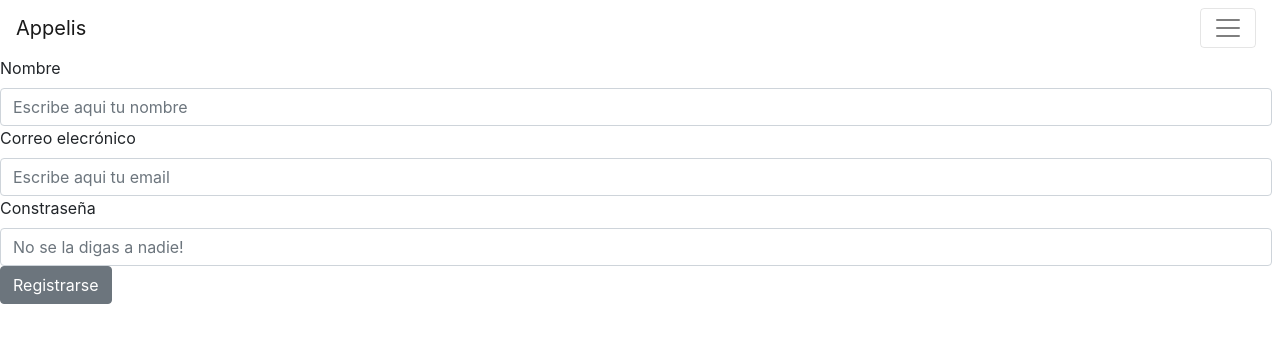
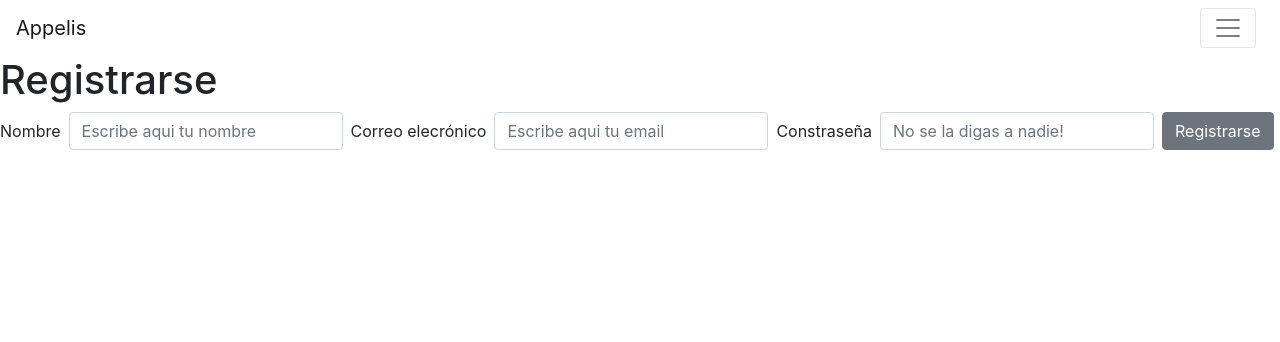
Before and after one commit to ejaramillom/appelis, a React (Create React App) app: page /register in a window 1280 px wide. Shown: the top 342 px of the page. Built offline with nearby package versions, Linux system fonts and the light colour scheme.

Commit message:
solved login functionality

```diff
--- a/src/Components/Favorite.js
+++ b/src/Components/Favorite.js
@@ -18,7 +18,7 @@ class Favorite extends Component {
   render() {
     console.log( this.state.favoriteMovies );
     return (
-      <div className="top">
+      <div className="favorite">
         <h1>Mis favoritas</h1>
         <ul>
           { this.state.favoriteMovies.map( element =>
--- a/src/Components/Login.js
+++ b/src/Components/Login.js
@@ -36,7 +36,7 @@ class Login extends Component {
     })
     .then( res => {
       if ( res.status === 200 ){
-        this.props.history.push( "/topMovies" )
+        this.props.history.push( "/" )
       } else {
         const error = new Error( res.error );
         throw error;
@@ -44,14 +44,14 @@ class Login extends Component {
     })
     .catch( err => {
       console.error( err );
-      alert( "Error logging ing. Please, try again!")
-
-
+      alert( "Error logging in. Please, try again!")
     })
   }
 
   render() {
     return (
+      <div className="register">
+        <h1>Ingresar</h1>
           <Form inline onSubmit = { this.onSubmit } >
           <FormGroup className = "mb-2 mr-sm-2 mb-sm-0">
             <Label for = "email" className = "mr-sm-2">Correo elecrónico</Label>
@@ -63,6 +63,7 @@ class Login extends Component {
           </FormGroup>
           <Button type = "submit" value = "submit" >Ingresar</Button>
         </Form>
+      </div>
     );
   }
 }
--- a/src/Components/Mainbar.js
+++ b/src/Components/Mainbar.js
@@ -24,6 +24,7 @@ import Popular from "./Popular";
 import New from "./New";
 import Login from "./Login";
 import Register from "./Register";
+import withAuth from "./withAuth";
 
 const Mainbar = ( props ) => {
   const [ collapsed, setCollapsed ] = useState( true );
@@ -61,11 +62,11 @@ const Mainbar = ( props ) => {
       </Navbar>
 
       <Switch>
-        <Route exact path = "/" component = { Top } />
-        <Route path = "/new" component = { New } />
-        <Route path = "/popular" component = { Popular } />
-        <Route path = "/playing" component = { Playing } />
-        <Route path = "/favorite" component = { Favorite } />
+        <Route exact path = "/" component = { ( Top ) } />
+        <Route path = "/new" component = { ( New ) } />
+        <Route path = "/popular" component = { ( Popular ) } />
+        <Route path = "/playing" component = { ( Playing ) } />
+        <Route path = "/favorite" component = { withAuth( Favorite ) } />
         <Route path = "/login" component = { Login } />
         <Route path = "/register" component = { Register } />
         <Route path = "*" component = { NotFound } />
@@ -76,7 +77,7 @@ const Mainbar = ( props ) => {
 
 export default Mainbar;
 
-export const NotFound = (props) => {
+export const NotFound = ( props ) => {
   return (
     <h1>Pagina no encontrada</h1>
   )
--- a/src/Components/Register.js
+++ b/src/Components/Register.js
@@ -11,25 +11,67 @@ import {
 } from 'reactstrap';
 
 class Register extends Component {
+
+  constructor ( props ) {
+    super( props );
+    this.state = {
+      name: "",
+      email: "",
+      password: ""
+    };
+  }
+
+  handleInputChange = ( event ) => {
+    const { value, name } = event.target;
+    this.setState({
+      [ name ]: value
+    });
+  }
+
+  onSubmit = ( event ) => {
+    event.preventDefault();
+    fetch( "/register", {
+      method: "POST",
+      body: JSON.stringify( this.state ),
+      headers: { "Content-Type": "application/json" }
+    })
+    .then( res => {
+      if ( res.status === 200 ){
+        this.props.history.push( "/" )
+      } else {
+        const error = new Error( res.error );
+        throw error;
+      }
+    })
+    .catch( err => {
+      console.error( err );
+      alert( "Error logging in. Please, try again!")
+    })
+  }
+
   render() {
     return (
-      <Form>
-      <FormGroup className="mb-2 mr-sm-2 mb-sm-0">
-        <Label for="usename" className="mr-sm-2">Nombre</Label>
-        <Input type="username" name="username" id="username" placeholder="Escribe aqui tu nombre" />
-      </FormGroup>
-      <FormGroup className="mb-2 mr-sm-2 mb-sm-0">
-        <Label for="email" className="mr-sm-2">Correo elecrónico</Label>
-        <Input type="email" name="email" id="email" placeholder="Escribe aqui tu email" />
-      </FormGroup>
-      <FormGroup className="mb-2 mr-sm-2 mb-sm-0">
-        <Label for="password" className="mr-sm-2">Constraseña</Label>
-        <Input type="password" name="password" id="password" placeholder="No se la digas a nadie!" />
-      </FormGroup>
-      <Button>Registrarse</Button>
-    </Form>
+      <div className="register">
+        <h1>Registrarse</h1>
+          <Form inline onSubmit = { this.onSubmit } >
+          <FormGroup className = "mb-2 mr-sm-2 mb-sm-0">
+            <Label for = "name" className = "mr-sm-2">Nombre</Label>
+            <Input type = "name" name = "name" id = "name" placeholder = "Escribe aqui tu nombre" value = { this.state.name } onChange = { this.handleInputChange } required/>
+          </FormGroup>
+          <FormGroup className = "mb-2 mr-sm-2 mb-sm-0">
+            <Label for = "email" className = "mr-sm-2">Correo elecrónico</Label>
+            <Input type = "email" name = "email" id = "email" placeholder = "Escribe aqui tu email" value = { this.state.email } onChange = { this.handleInputChange } required/>
+          </FormGroup>
+          <FormGroup className = "mb-2 mr-sm-2 mb-sm-0">
+            <Label for = "password" className = "mr-sm-2">Constraseña</Label>
+            <Input type = "password" name = "password" id = "password" placeholder = "No se la digas a nadie!" value = { this.state.password } onChange = { this.handleInputChange } required/>
+          </FormGroup>
+          <Button type = "submit" value = "submit" >Registrarse</Button>
+        </Form>
+      </div>
     );
   }
 }
 
+
 export default Register;
--- /dev/null
+++ b/src/Components/withAuth.jsx
@@ -0,0 +1,42 @@
+import React, { Component } from 'react';
+import { Redirect } from "react-router-dom";
+
+export default function withAuth( ComponentToProtect ) {
+
+  return class extends Component {
+    constructor(){
+      super();
+      this.state = {
+        loading: true,
+        redirect: false
+      };
+    }
+
+  componentDidMount() {
+    fetch( "/checkToken" )
+      .then( res => {
+        if ( res.status === 200 ) {
+          this.setState({ loading: false });
+        } else {
+          const error = new Error( res.error );
+          throw error;
+        }
+      })
+      .catch( err => {
+        console.error( err );
+        this.setState({ loading: false, redirect: true })
+      })
+  }
+
+  render() {
+    const { loading, redirect } = this.state;
+    if ( loading ) {
+      return null;
+    }
+    if ( redirect ) {
+      return <Redirect to = "/Login" />
+    }
+    return  <ComponentToProtect { ...this.props } />
+  }
+  }
+}
```
Lines whose indentation alone changed are shown as unchanged.
